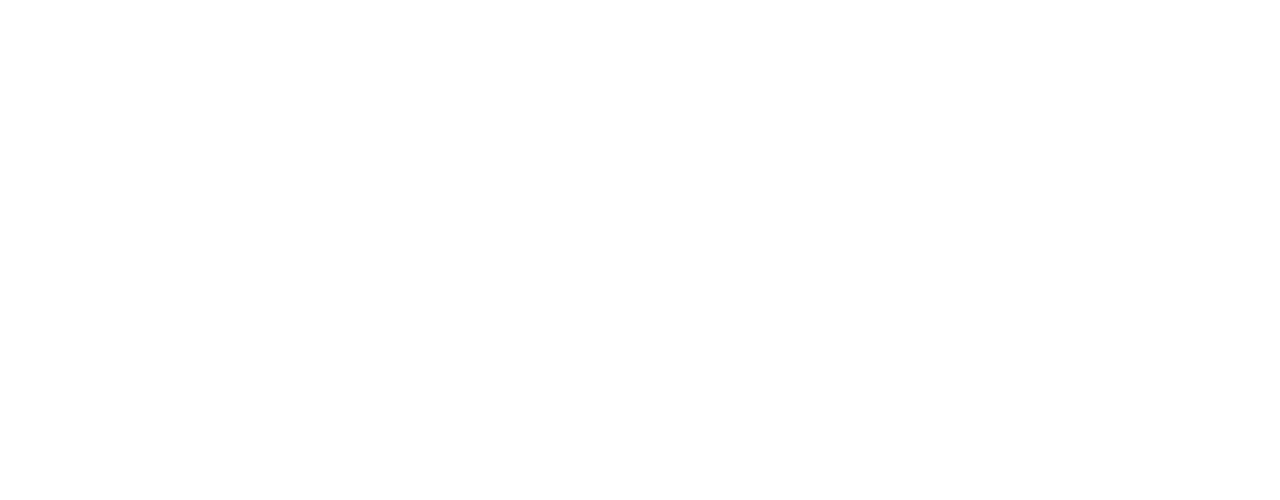
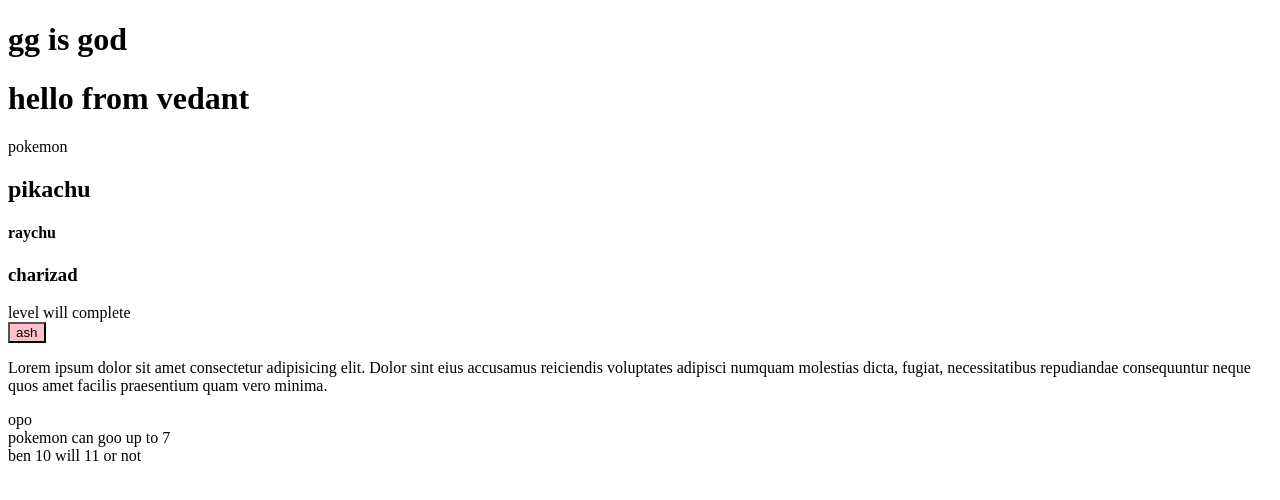
Before and after one commit to Vedant-Wedekar/h1-Level-Of-CSS-Basic-Series-not-for-mod-avd-, a plain HTML site: page basic css/index.html in a window 1280 px wide. Drawn offline with Linux system fonts and the light colour scheme.

Commit message:
html updates

```diff
--- a/basic css/index.html
+++ b/basic css/index.html
@@ -2,11 +2,44 @@
 <html lang="en">
 <head>
     <meta charset="UTF-8">
-    <meta name="viewport" content="width=device-width, initial-scale=1.0">
+    <meta name="viewport" content="width= , initial-scale=1.0">
     <title>Document</title>
-    <link rel="stylesheet" href="index.css">
 </head>
 <body>
+    <style>
+        button{
+            text-emphasis-color:pink;
+            background-color: blue;
+        }
+    </style>
 
+    <link rel = "stylesheet" href="css1.css">
+    <!-- <button>click me **</button> -->
+    <h1 id="lkg">gg is god </h1>
+    <!-- <h1 style ="color : red">vedant</h1>
+    <style>
+        h1{
+            color: red ;
+        }
+    </style> -->
+    <h1> hello from vedant </h1>
+    <div id ="box">pokemon</div>
+    <h2 id="heading">pikachu</h2>
+    <h4 id="heading">raychu</h4>
+    <h3 id="heading">charizad</h3>
+    <div id="oop">level will complete </div>
+    <button style="background-color: pink;">ash</button>
+    <p>Lorem ipsum dolor sit amet consectetur
+        adipisicing elit. Dolor sint eius accusamus reiciendis
+         voluptates adipisci numquam molestias dicta, fugiat,
+          necessitatibus repudiandae consequuntur neque quos
+           amet facilis praesentium quam vero minima.</p>
+           <div id="onr">opo</div>
+           <div id="outer">
+            pokemon can goo up to 7
+            <div id="inner">
+           ben 10 will 11 or not
+            </div>
+           </div>
 </body>
 </html>
```
